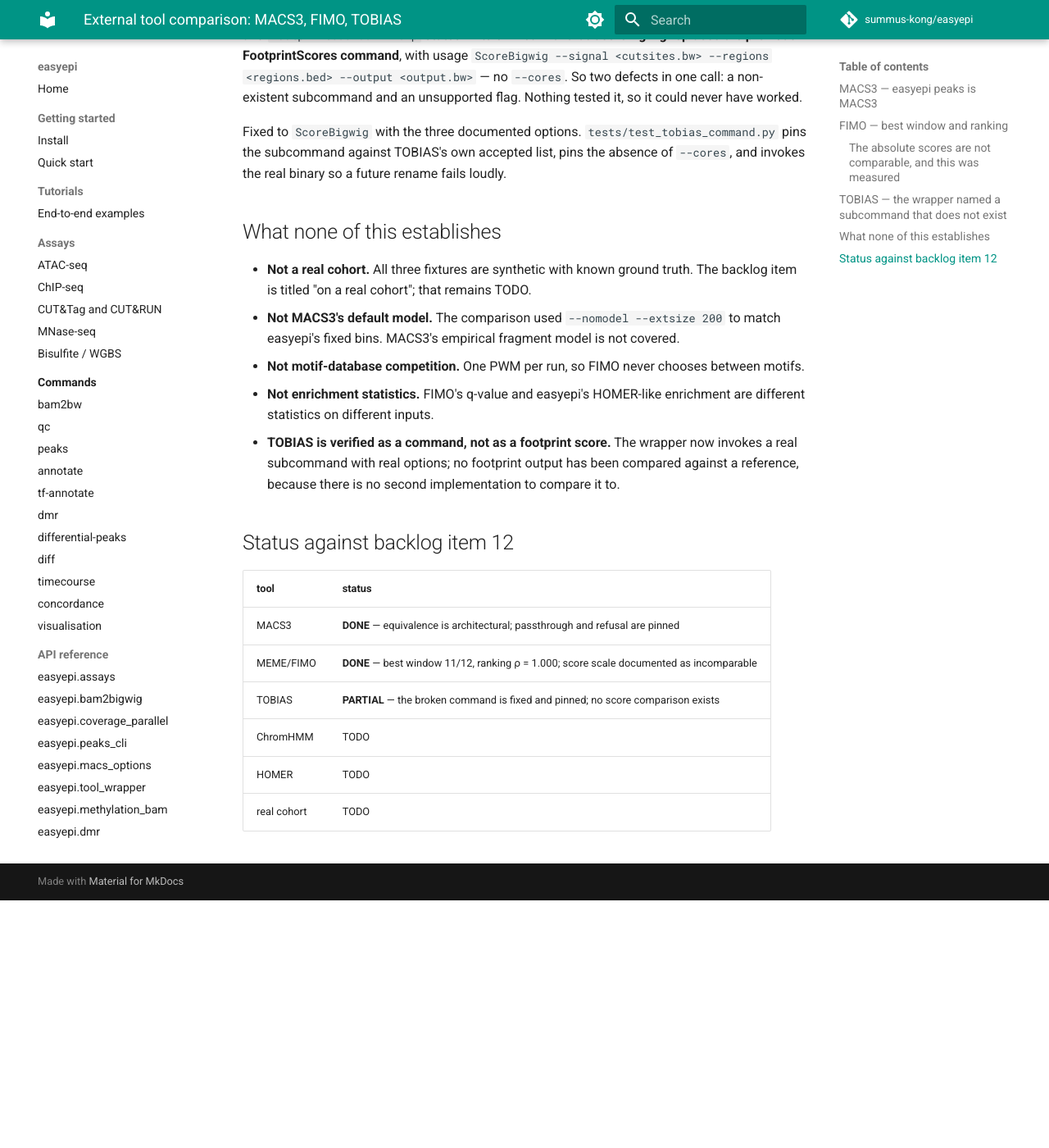
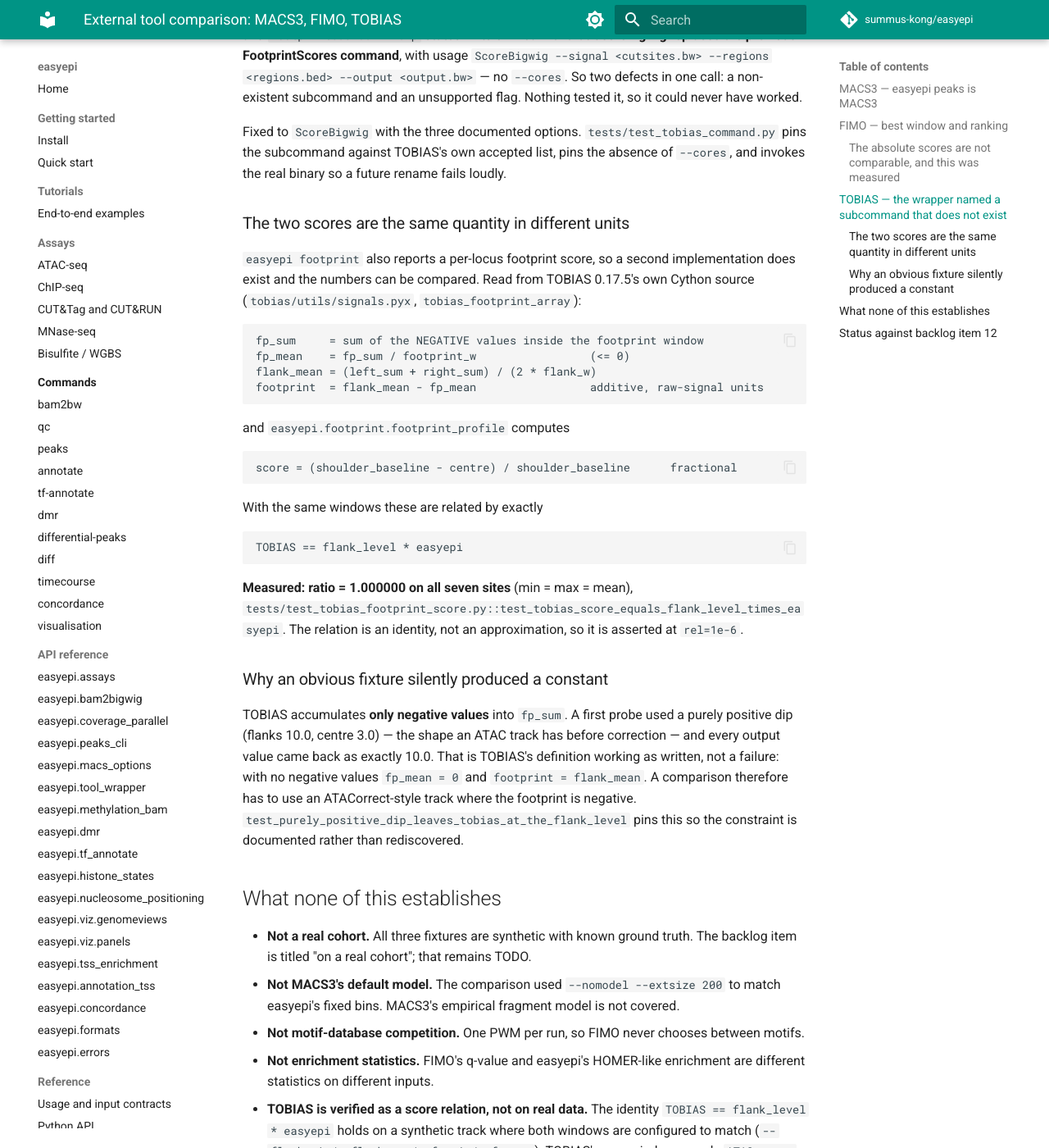
Before and after one commit to summus-kong/easyepi, an MkDocs documentation site: the page built from docs/dev/TOOL_COMPARISONS.md, in a window 1280 px wide and 1400 px high, scrolled down 2433 px. Shown: the whole window at 82% size. Built offline with MkDocs 1.6.1 and Material for MkDocs 9.7.7, drawn with Linux system fonts in a browser that asks for light colours; comment, search, counter and statistics services are not loaded; the version menu is left out; before the commit the page ends 3531 px from its top, so only the background shows below that; some of the changed text lies outside the part shown.

Commit message:
test(tools): compare the TOBIAS footprint score numerically
Backlog item 12 listed TOBIAS as PARTIAL because the score was never compared
against anything. It can be: `easyepi footprint` reports a per-locus footprint
score, so a second implementation exists.

Read from TOBIAS 0.17.5's own Cython source (`tobias/utils/signals.pyx`,
`tobias_footprint_array`) it accumulates only NEGATIVE values into the
footprint sum and reports

    flank_mean - fp_mean            additive, raw-signal units

while `easyepi.footprint.footprint_profile` reports

    (shoulder - centre) / shoulder  fractional

so the two are related by exactly `TOBIAS == flank_level * easyepi`. Measured on
seven synthetic sites with matched windows: ratio 1.000000 (min = max = mean),
asserted at rel=1e-6 with the real binary on the TOBIAS side.

The probe also explains an earlier confusing result. A first fixture used a
purely positive dip (flanks 10.0, centre 3.0 -- the shape an ATAC track has
before correction) and every TOBIAS value came back at exactly 10.0. That is the
definition working as written, not a failure: with no negative values
fp_mean = 0 and footprint = flank_mean. The comparison therefore needs an
ATACorrect-style track, and a test now pins that constraint so it reads as
documentation instead of a surprise.

Also corrected the comparison page: the TOBIAS entry previously said no score
comparison existed. It also had a mangled dash from writing through a Windows
console code page; the file is now verified free of U+FFFD.

Verified on the analysis host: 985 tests pass (982 before, +3), gen_docs exit 0.

````diff
--- a/docs/dev/TOOL_COMPARISONS.md
+++ b/docs/dev/TOOL_COMPARISONS.md
@@ -100,6 +100,48 @@ Fixed to `ScoreBigwig` with the three documented options.
 list, pins the absence of `--cores`, and invokes the real binary so a future
 rename fails loudly.
 
+### The two scores are the same quantity in different units
+
+`easyepi footprint` also reports a per-locus footprint score, so a second
+implementation does exist and the numbers can be compared. Read from TOBIAS
+0.17.5's own Cython source (`tobias/utils/signals.pyx`,
+`tobias_footprint_array`):
+
+```
+fp_sum     = sum of the NEGATIVE values inside the footprint window
+fp_mean    = fp_sum / footprint_w                 (<= 0)
+flank_mean = (left_sum + right_sum) / (2 * flank_w)
+footprint  = flank_mean - fp_mean                 additive, raw-signal units
+```
+
+and `easyepi.footprint.footprint_profile` computes
+
+```
+score = (shoulder_baseline - centre) / shoulder_baseline      fractional
+```
+
+With the same windows these are related by exactly
+
+```
+TOBIAS == flank_level * easyepi
+```
+
+**Measured: ratio = 1.000000 on all seven sites** (min = max = mean),
+`tests/test_tobias_footprint_score.py::test_tobias_score_equals_flank_level_times_easyepi`.
+The relation is an identity, not an approximation, so it is asserted at
+`rel=1e-6`.
+
+### Why an obvious fixture silently produced a constant
+
+TOBIAS accumulates **only negative values** into `fp_sum`. A first probe used a
+purely positive dip (flanks 10.0, centre 3.0) — the shape an ATAC track has
+before correction — and every output value came back as exactly 10.0. That is
+TOBIAS's definition working as written, not a failure: with no negative values
+`fp_mean = 0` and `footprint = flank_mean`. A comparison therefore has to use an
+ATACorrect-style track where the footprint is negative.
+`test_purely_positive_dip_leaves_tobias_at_the_flank_level` pins this so the
+constraint is documented rather than rediscovered.
+
 ## What none of this establishes
 
 - **Not a real cohort.** All three fixtures are synthetic with known ground truth.
@@ -110,10 +152,11 @@ rename fails loudly.
   between motifs.
 - **Not enrichment statistics.** FIMO's q-value and easyepi's HOMER-like
   enrichment are different statistics on different inputs.
-- **TOBIAS is verified as a command, not as a footprint score.** The wrapper now
-  invokes a real subcommand with real options; no footprint output has been
-  compared against a reference, because there is no second implementation to
-  compare it to.
+- **TOBIAS is verified as a score relation, not on real data.** The identity
+  `TOBIAS == flank_level * easyepi` holds on a synthetic track where both windows
+  are configured to match (`--flank-min/--flank-max/--fp-min/--fp-max`). TOBIAS's
+  own window search, `ATACorrect` normalisation, and `BINDetect` differential
+  testing are not covered.
 
 ## Status against backlog item 12
 
@@ -121,7 +164,7 @@ rename fails loudly.
 |---|---|
 | MACS3 | **DONE** — equivalence is architectural; passthrough and refusal are pinned |
 | MEME/FIMO | **DONE** — best window 11/12, ranking ρ = 1.000; score scale documented as incomparable |
-| TOBIAS | **PARTIAL** — the broken command is fixed and pinned; no score comparison exists |
+| TOBIAS | **DONE** - broken command fixed and pinned; score identity `TOBIAS = flank_level x easyepi` measured at ratio 1.000000 |
 | ChromHMM | TODO |
 | HOMER | TODO |
 | real cohort | TODO |
````
Also changed, not shown: CHANGELOG.md (+13 -0 lines), 1 other file.
